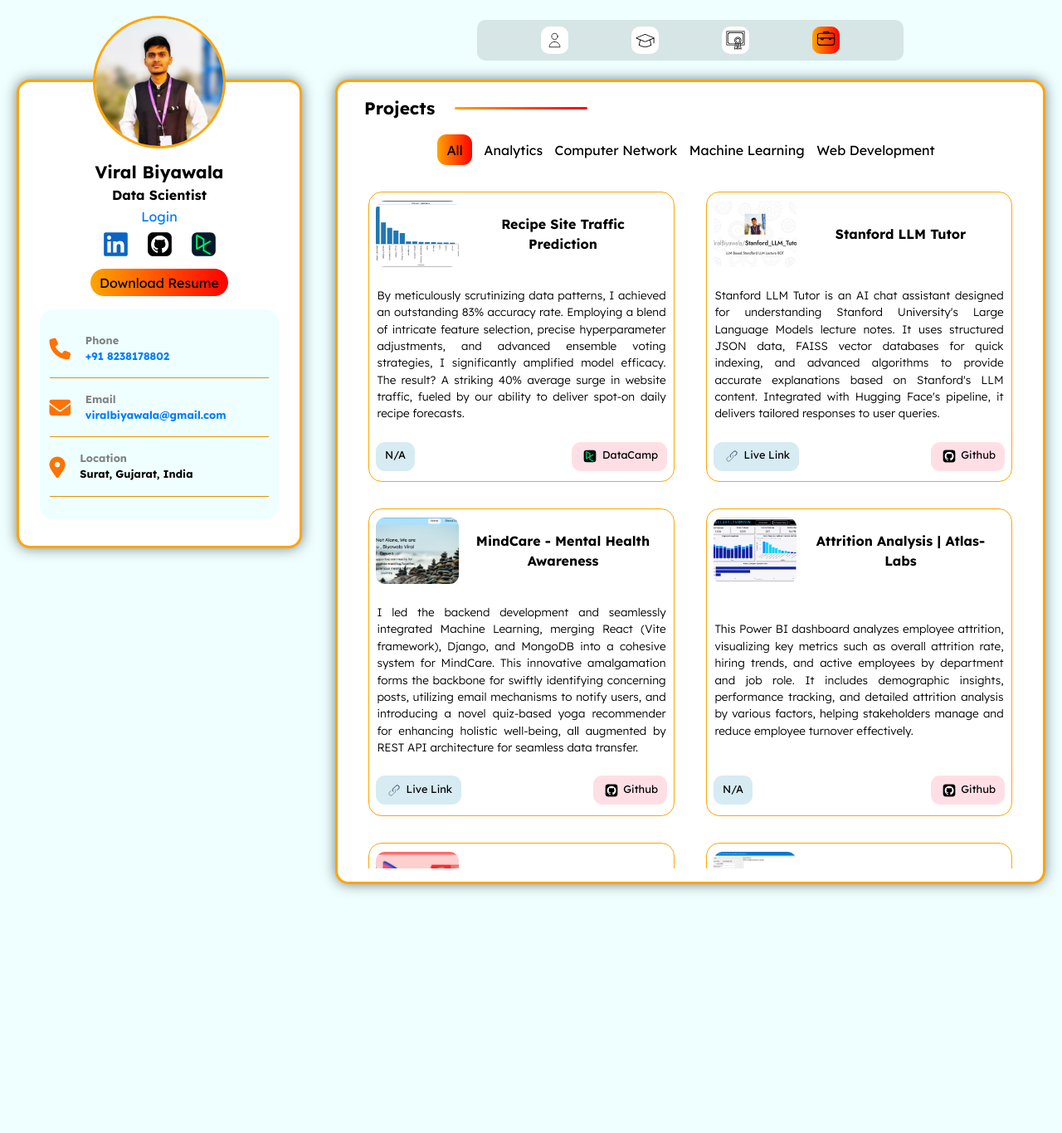
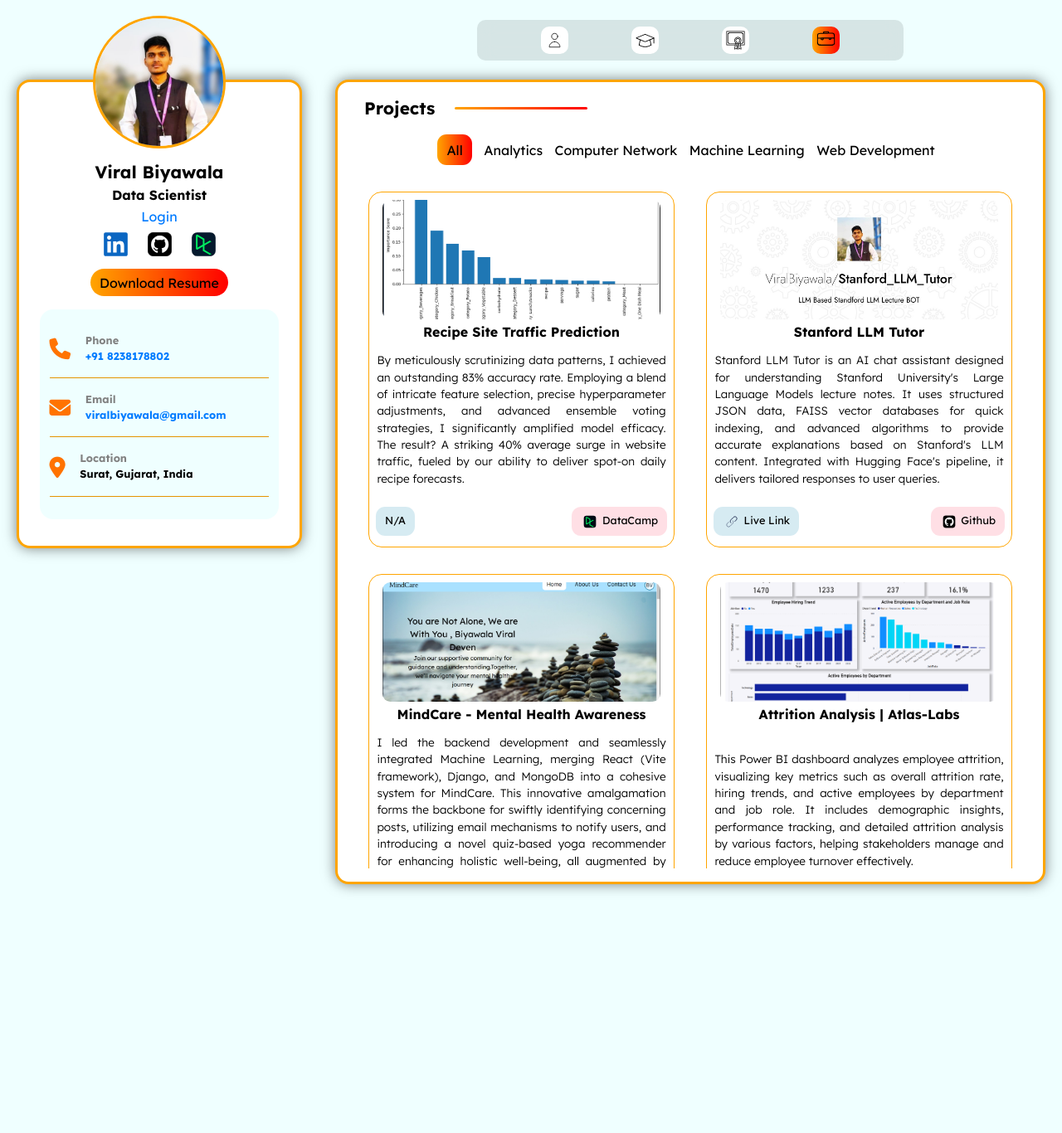
Before and after one commit to ViralBiyawala/Portfolio, a Django app: page /project/ in a window 1280 px wide. Shown: the top 1366 px of the page at 83% size. Run offline with Django 5.2, Linux system fonts and the light colour scheme; data comes from the database, SQL or seed files in the repository; some libraries are stand-ins or nearby versions.

Commit message:
Image Size

```diff
--- a/viral/viralapp/static/css/dashboard.css
+++ b/viral/viralapp/static/css/dashboard.css
@@ -297,23 +297,26 @@ hr {
 
 .row1 {
     display: flex;
-    flex-wrap: wrap;
+    flex-direction: column;
+    /* flex-wrap: wrap; */
     justify-content: center;
     align-items: center;
-    margin: 0rem;
-    margin-bottom: 0.5rem;
+    margin: 0.4rem;
+    margin-bottom: 0rem;
+    height: 10rem;
 }
 
 .certificate-image {
-    width: 100px;
-    height: 80px;
+    position: relative;
+    width: 99%;
+    height: 90%;
     object-fit: cover;
-    border-radius: 0.7rem;
+    border-radius: 0.6rem;
 }
 
 .certificate-title {
     font-weight: bold;
-    margin: 0rem 1rem;
+    margin: 0.2rem 1rem;
     flex: 1;
     display: flex;
     align-items: center;
```
